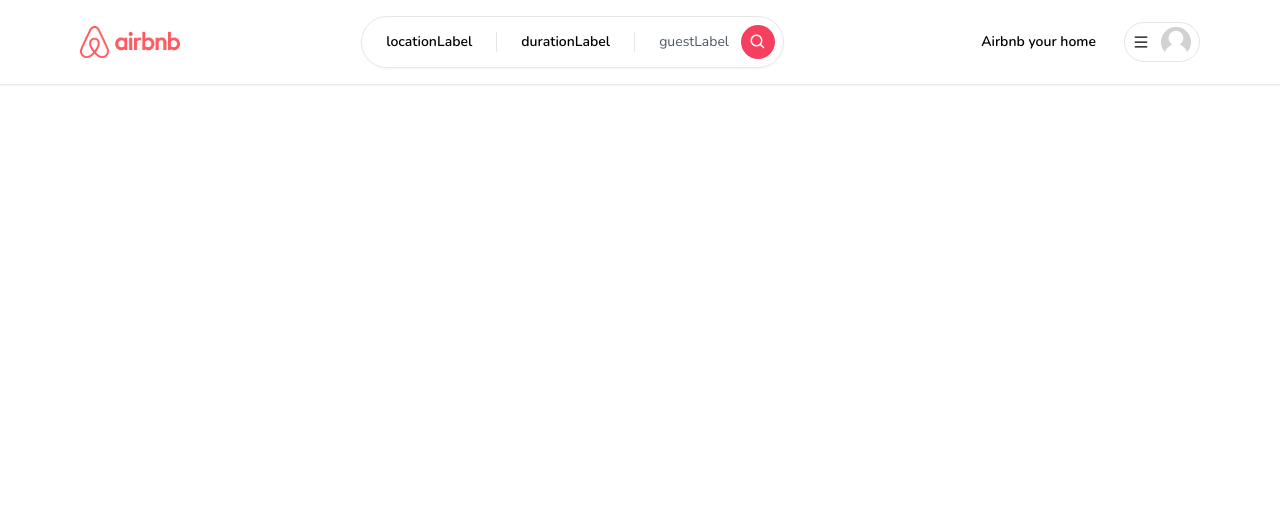
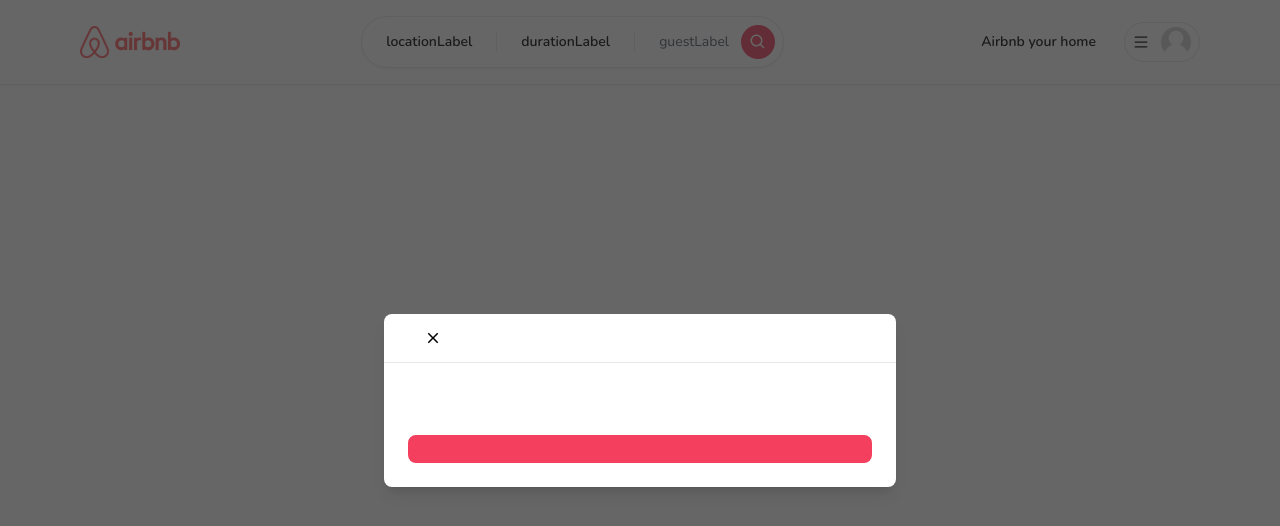
Before and after one commit to Razaul00003/airbnbCloneNextjsTS, a Next.js app: page / in a window 1280 px wide. Shown: the top 526 px of the page. Built offline with nearby package versions, Linux system fonts and the light colour scheme.

Commit message:
added modal structure

```diff
--- /dev/null
+++ b/app/components/Button.tsx
@@ -0,0 +1,58 @@
+"use client";
+
+import { IconType } from "react-icons";
+
+interface ButtonProps {
+  label: string;
+  onClick: (e: React.MouseEvent<HTMLButtonElement>) => void;
+  disabled?: boolean;
+  outline?: boolean;
+  small?: boolean;
+  icon?: IconType;
+}
+
+const Button: React.FC<ButtonProps> = ({
+  label,
+  onClick,
+  disabled,
+  outline,
+  small,
+  icon: Icon,
+}) => {
+  return (
+    <button
+      disabled={disabled}
+      onClick={onClick}
+      className={`
+        relative
+        disabled:opacity-70
+        disabled:cursor-not-allowed
+        rounded-lg
+        hover:opacity-80
+        transition
+        w-full
+        ${outline ? "bg-white" : "bg-rose-500"}
+        ${outline ? "border-black" : "border-rose-500"}
+        ${outline ? "text-black" : "text-white"}
+        ${small ? "text-sm" : "text-md"}
+        ${small ? "py-1" : "py-3"}
+        ${small ? "font-light" : "font-semibold"}
+        ${small ? "border-[1px]" : "border-2"}
+      `}
+    >
+      {Icon && (
+        <Icon
+          size={24}
+          className="
+            absolute
+            left-4
+            top-3
+          "
+        />
+      )}
+      {label}
+    </button>
+  );
+};
+
+export default Button;
--- a/app/components/modals/Modal.tsx
+++ b/app/components/modals/Modal.tsx
@@ -1,7 +1,193 @@
-import React from "react";
+"use client";
 
-const Modal = () => {
-  return <div>Modal</div>;
+import { useCallback, useEffect, useState } from "react";
+import { IoMdClose } from "react-icons/io";
+
+import Button from "../Button";
+
+interface ModalProps {
+  isOpen?: boolean;
+  onClose: () => void;
+  onSubmit: () => void;
+  title?: string;
+  body?: React.ReactElement;
+  footer?: React.ReactElement;
+  actionLabel: string;
+  disabled?: boolean;
+  secondaryAction?: () => void;
+  secondaryActionLabel?: string;
+}
+
+const Modal: React.FC<ModalProps> = ({
+  isOpen,
+  onClose,
+  onSubmit,
+  title,
+  body,
+  actionLabel,
+  footer,
+  disabled,
+  secondaryAction,
+  secondaryActionLabel,
+}) => {
+  const [showModal, setShowModal] = useState(isOpen);
+
+  useEffect(() => {
+    setShowModal(isOpen);
+  }, [isOpen]);
+
+  const handleClose = useCallback(() => {
+    if (disabled) {
+      return;
+    }
+
+    setShowModal(false);
+    setTimeout(() => {
+      onClose();
+    }, 300);
+  }, [onClose, disabled]);
+
+  const handleSubmit = useCallback(() => {
+    if (disabled) {
+      return;
+    }
+
+    onSubmit();
+  }, [onSubmit, disabled]);
+
+  const handleSecondaryAction = useCallback(() => {
+    if (disabled || !secondaryAction) {
+      return;
+    }
+
+    secondaryAction();
+  }, [secondaryAction, disabled]);
+
+  if (!isOpen) {
+    return null;
+  }
+
+  return (
+    <>
+      <div
+        className="
+          justify-center
+          items-center
+          flex
+          overflow-x-hidden
+          overflow-y-auto
+          fixed
+          inset-0
+          z-50
+          outline-none
+          focus:outline-none
+          bg-neutral-800/70
+        "
+      >
+        <div
+          className="
+          relative
+          w-full
+          md:w-4/6
+          lg:w-3/6
+          xl:w-2/5
+          my-6
+          mx-auto
+          h-full
+          lg:h-auto
+          md:h-auto
+          "
+        >
+          {/*content*/}
+          <div
+            className={`
+            translate
+            duration-300
+            h-full
+            ${showModal ? "translate-y-0" : "translate-y-full"}
+            ${showModal ? "opacity-100" : "opacity-0"}
+          `}
+          >
+            <div
+              className="
+              translate
+              h-full
+              lg:h-auto
+              md:h-auto
+              border-0
+              rounded-lg
+              shadow-lg
+              relative
+              flex
+              flex-col
+              w-full
+              bg-white
+              outline-none
+              focus:outline-none
+            "
+            >
+              {/*header*/}
+              <div
+                className="
+                flex
+                items-center
+                p-6
+                rounded-t
+                justify-center
+                relative
+                border-b-[1px]
+                "
+              >
+                <button
+                  className="
+                    p-1
+                    border-0
+                    hover:opacity-70
+                    transition
+                    absolute
+                    left-9
+                  "
+                  onClick={handleClose}
+                >
+                  <IoMdClose size={18} />
+                </button>
+                <div className="text-lg font-semibold">{title}</div>
+              </div>
+              {/*body*/}
+              <div className="relative p-6 flex-auto">{body}</div>
+              {/*footer*/}
+              <div className="flex flex-col gap-2 p-6">
+                <div
+                  className="
+                    flex
+                    flex-row
+                    items-center
+                    gap-4
+                    w-full
+                  "
+                >
+                  {secondaryAction && secondaryActionLabel && (
+                    <Button
+                      disabled={disabled}
+                      label={secondaryActionLabel}
+                      onClick={handleSecondaryAction}
+                      outline
+                    />
+                  )}
+                  <Button
+                    disabled={disabled}
+                    label={actionLabel}
+                    onClick={handleSubmit}
+                  />
+                </div>
+                {footer}
+              </div>
+            </div>
+          </div>
+        </div>
+      </div>
+    </>
+  );
 };
 
 export default Modal;
--- a/app/layout.tsx
+++ b/app/layout.tsx
@@ -22,6 +22,7 @@
     <html lang="en">
       <body className={font.className}>
         <ClientOnly>
+          <Modal isOpen />
           <Navbar />
         </ClientOnly>
         {children}
```
